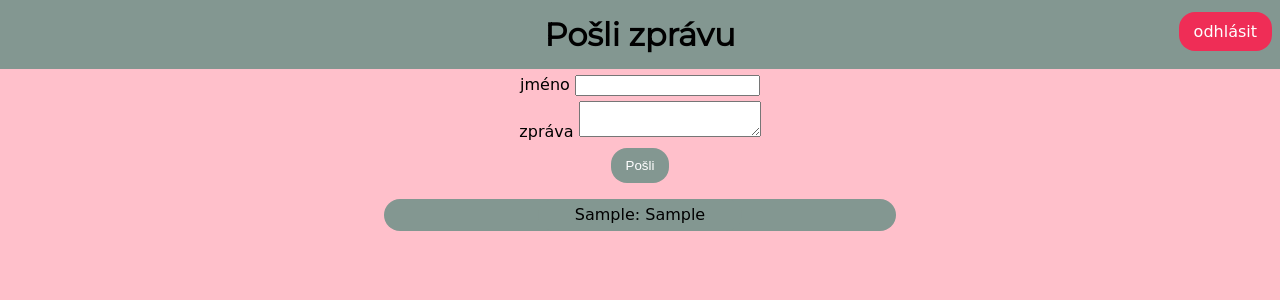
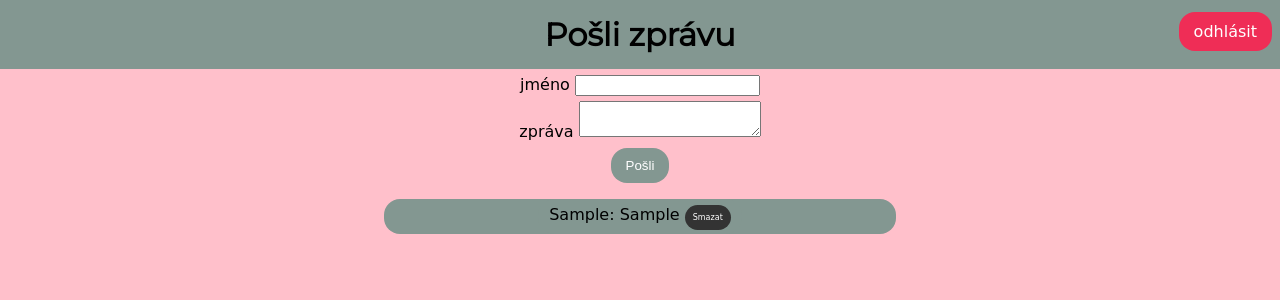
Before and after one commit to Jakubiq/Webs, a Flask app: page / in a window 1280 px wide. Shown: the top 300 px of the page. Run offline with Flask 2, Linux system fonts and the light colour scheme; tables that the repository leaves empty hold one stand-in row (values such as "Sample post"); some libraries are stand-ins or nearby versions.

Commit message:
Mazani zprav z webu

```diff
--- a/chatovaciapp/app.py
+++ b/chatovaciapp/app.py
@@ -39,7 +39,7 @@ def chat():
 def zpravy():
     con = sqlite3.connect("chat.db")
     cur = con.cursor()
-    cur.execute("SELECT jmeno,zprava FROM chat")
+    cur.execute("SELECT jmeno,zprava,rowid FROM chat ORDER BY vlozeno DESC")
     zpravy = cur.fetchall()
     con.close()
     return render_template("zpravy.html", zpravy=zpravy)
@@ -49,7 +49,14 @@ def logout():
     session.clear()
     return redirect('/')
 
-
+@app.route('/odstranit/<int:id_zpravy>')
+def smazat_zpravu(id_zpravy):
+    con = sqlite3.connect("chat.db")
+    cur = con.cursor()
+    cur.execute("DELETE FROM chat WHERE rowid=?", (id_zpravy,))
+    con.commit()
+    con.close()
+    return redirect('/')
 
 if __name__ == '__main__':
     app.run()
--- a/chatovaciapp/static/css/style.css
+++ b/chatovaciapp/static/css/style.css
@@ -42,7 +42,7 @@ table, th, td{
     right: .5rem;
 }
 
-a {
+.middle a {
     text-decoration: none;
     background-color: #EF2D56;
     border: none;
@@ -52,11 +52,11 @@ a {
     cursor: pointer;
     border-radius: 1rem;
 }
-
-a:hover {
+/*
+.middle a:hover {
     background-color: #aa1f3d;
     transition: .5s;
-}
+} */
 
 .messages {
     background-color: #839791;
@@ -80,3 +80,10 @@ input[type="submit"]:hover {
     background-color: #5d6b66;
     transition: .5s;
 }
+
+.messages a{
+    font-size: .5rem;
+    color: #ffff;
+    background-color: #333;
+    padding: .5rem;
+}
--- a/chatovaciapp/templates/chat.html
+++ b/chatovaciapp/templates/chat.html
@@ -25,10 +25,9 @@
             <p><a href="/odhlasit">odhlásit</a></p>
         </div>
         <input type="submit" value="Pošli">
-        <div class="messages" hx-get="/zpravy" hx-trigger="every .2s">
-        {% for mess in zpravy[::-1] %}
-            <p> {{ mess[0] }}:
-            {{ mess[1] }} </p>
+        <div class="messages" hx-get="/zpravy" hx-trigger="every .5s">
+        {% for mess in zpravy %}
+        <div class="message"> {{ mess[0] }}: {{ mess[1] }} <a href="/odstranit/{{ mess[2]}}">Smazat</a></div>
         {% endfor %}
         </div>
     </div>
--- a/chatovaciapp/templates/zpravy.html
+++ b/chatovaciapp/templates/zpravy.html
@@ -1,6 +1,5 @@
 <div class="messages">
-    {% for mess in zpravy[::-1] %}
-        <p> {{ mess[0] }}:
-        {{ mess[1] }} </p>
-    {% endfor %}
+    {% for mess in zpravy %}
+        <div class="message"> {{ mess[0] }}: {{ mess[1] }} <a href="/odstranit/{{ mess[2]}}">Smazat</a></div>
+        {% endfor %}
 </div>
```
Also changed, not shown: chatovaciapp/chat.db.
